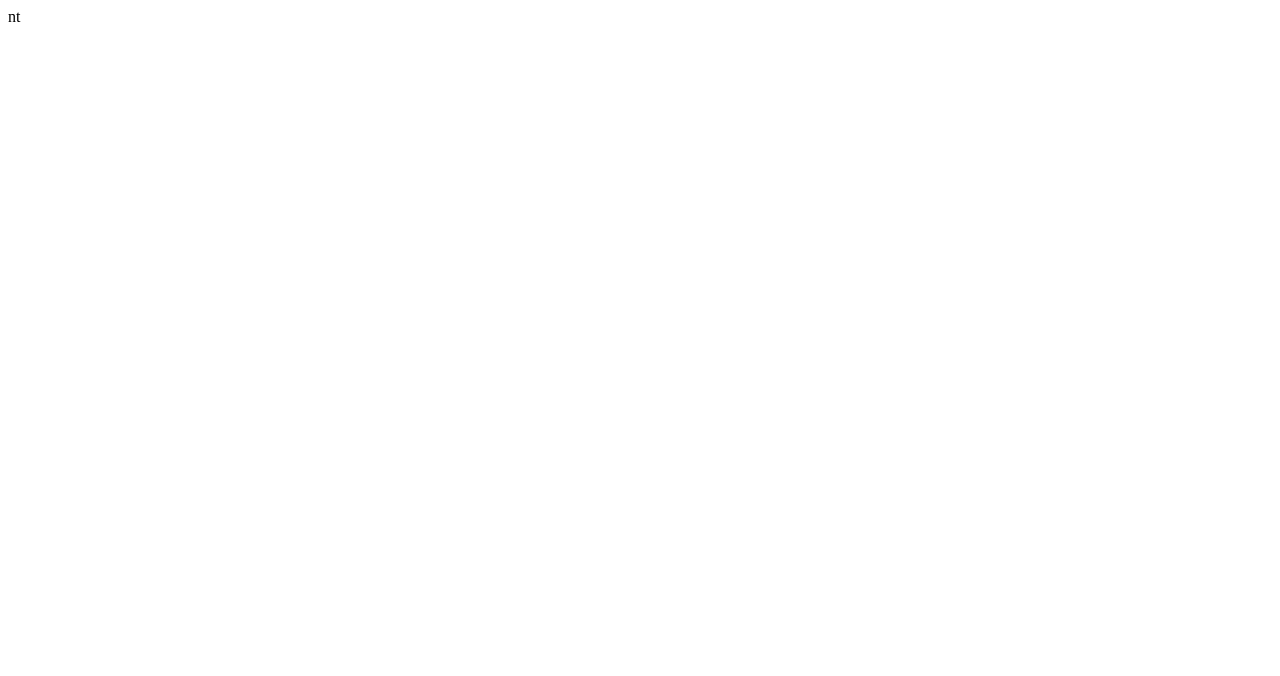
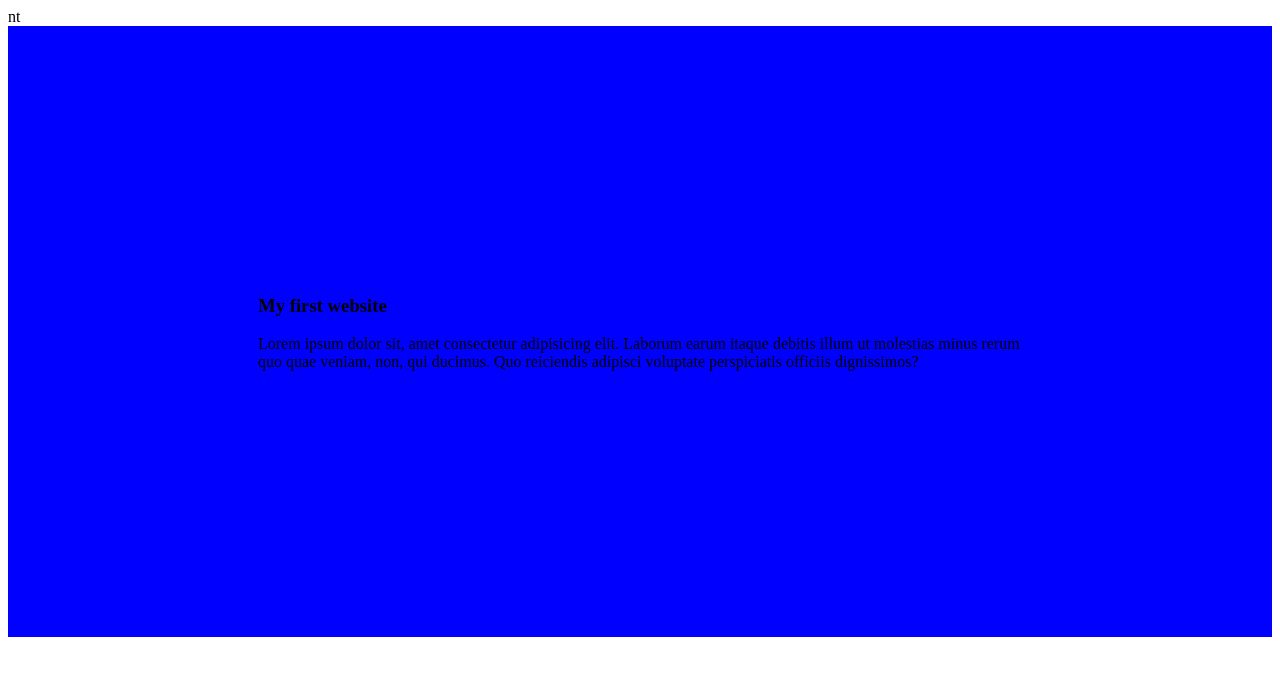
Before and after one commit to HossainBayazid/my-simple-web-page, a plain HTML site: page index.html in a window 1280 px wide. Drawn offline with Linux system fonts and the light colour scheme.

Commit message:
added my github site

```diff
--- a/index.html
+++ b/index.html
@@ -4,8 +4,19 @@
  <meta charset="UTF-8">
  <meta name="viewport" content="width=device-width, initial-scale=1.0">
  <title>My simple website</title>
+        <link rel="stylesheet" href="style.css"
+
+
 </head>nt
 <body>
+ <div>
 
+       <h3>My first website</h3>
+       <p>Lorem ipsum dolor sit, amet consectetur adipisicing elit. Laborum earum itaque debitis illum ut molestias minus rerum quo quae veniam, non, qui ducimus. Quo reiciendis adipisci voluptate perspiciatis officiis dignissimos?</p>
+
+
+
+
+ </div>
 </body>
 </html>
--- /dev/null
+++ b/style.css
@@ -0,0 +1,4 @@
+div{
+    background-color: blue;
+    padding: 250px;
+}
```
